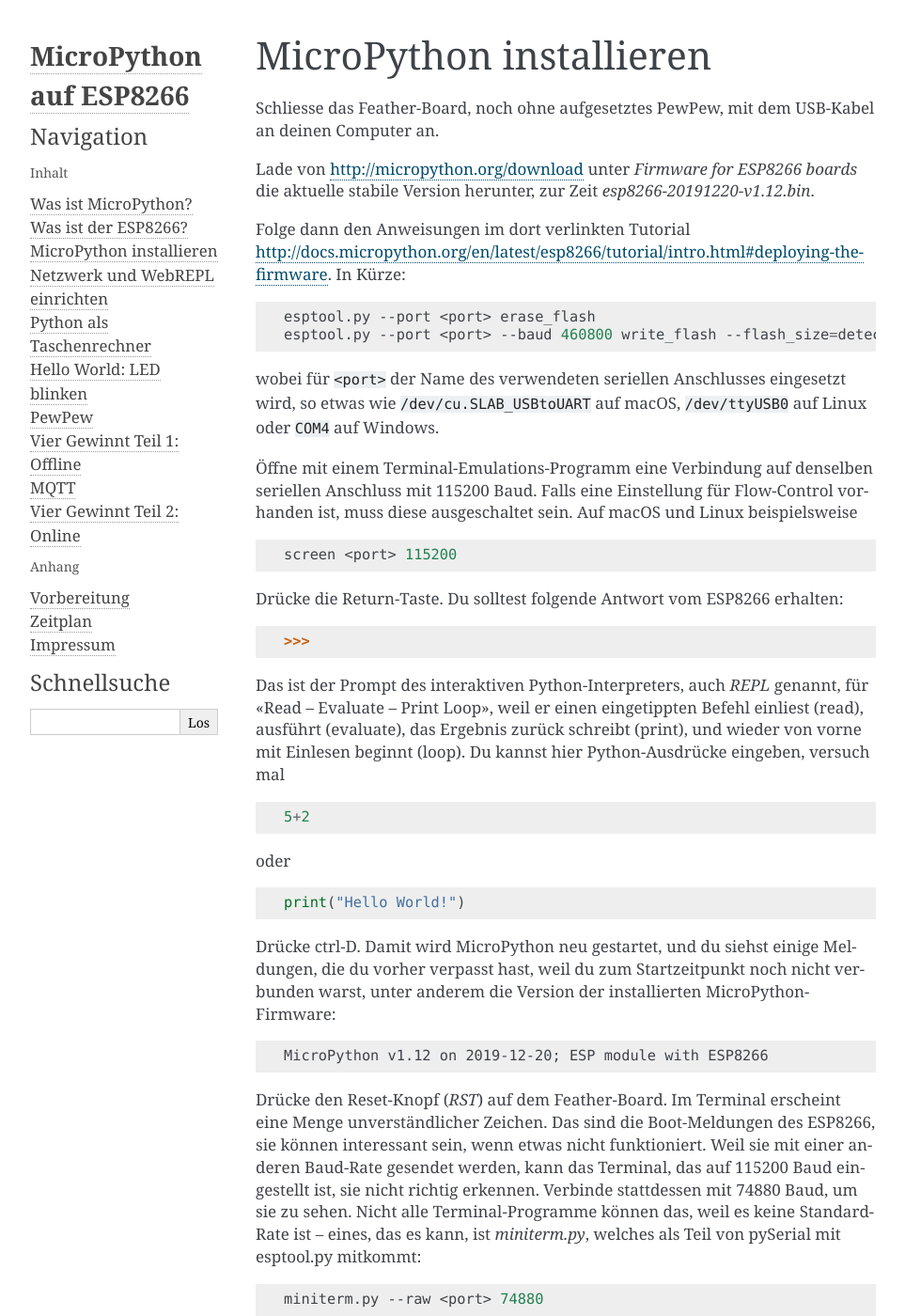
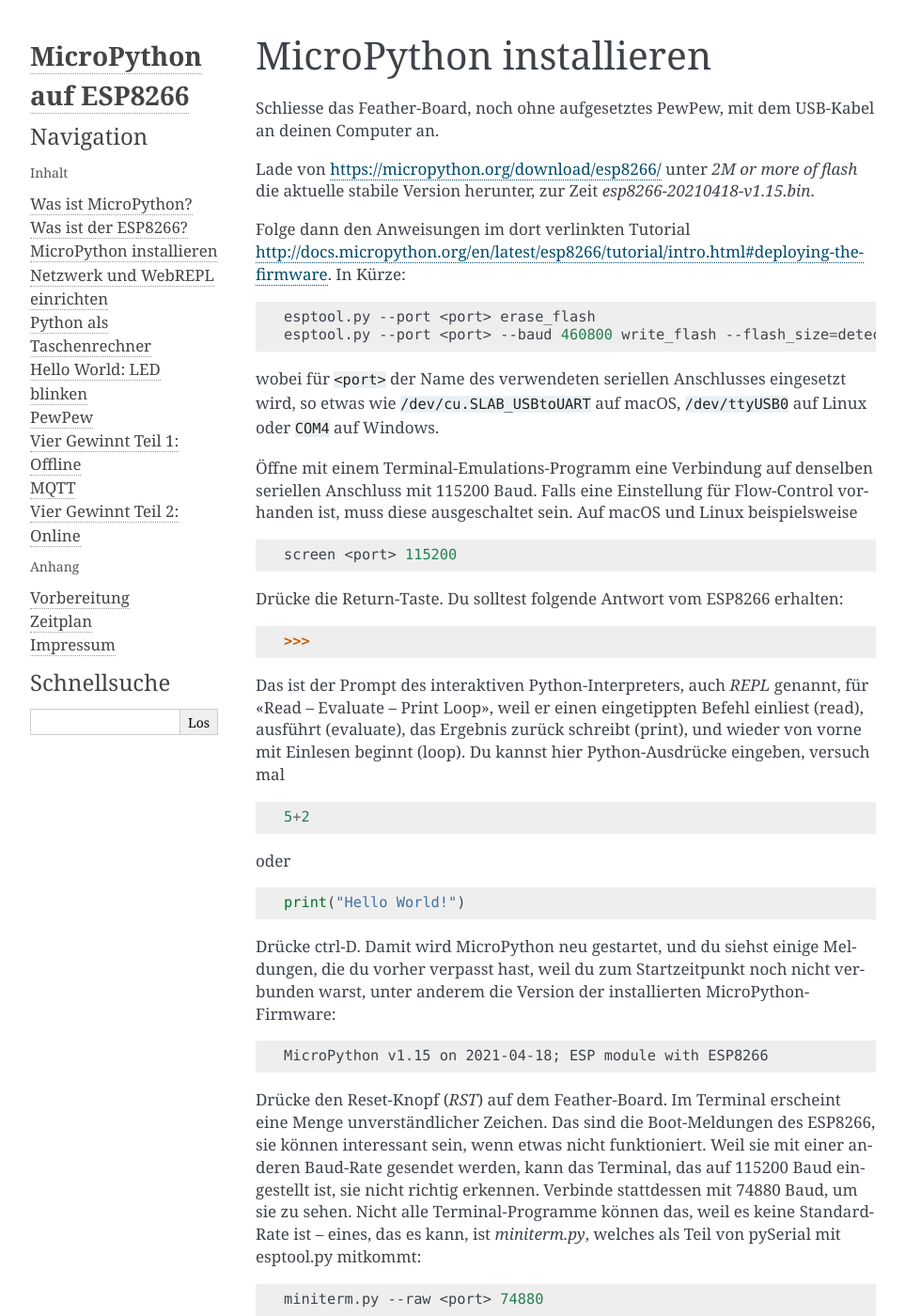
Before and after one commit to cwalther/micropython-workshop, a Sphinx documentation site: the page built from doc/source/install.rst, in a window 1280 px wide and 1400 px high. Shown: the whole window at 94% size, without its empty margins (148-1111 px from the left). Built offline with Sphinx 7.4.7, drawn with Linux system fonts in a browser that asks for light colours; some of the changed text lies outside the part shown.

Commit message:
Update to 2021.
- mention ESP32-S2
- MicroPython 1.15
- cwalther/game-menu/tree/menumodule is now merged upstream
- mention mpremote
- add link to presence on MQTT wiki
- mosquitto_sub is not needed for participants

```diff
--- a/doc/source/credits.rst
+++ b/doc/source/credits.rst
@@ -32,7 +32,7 @@
 Copyright und Lizenz
 --------------------
 
-© 2019–2020 Christian Walther ‹cwalther@gmx.ch›
+© 2019–2021 Christian Walther ‹cwalther@gmx.ch›
 
 This work is licensed under a `Creative Commons Attribution-ShareAlike 4.0 International License <https://creativecommons.org/licenses/by-sa/4.0/>`_.
 
--- a/doc/source/four-online.rst
+++ b/doc/source/four-online.rst
@@ -9,7 +9,7 @@
 +-------------------------------------------+--------+------------------------------------------+--------------------------------------------+
 | Topic                                     | retain | Inhalt                                   | abonniert als                              |
 +===========================================+========+==========================================+============================================+
-| ``fourinarow/lobby/``\ *SenderName*       |   ✓    | ``b'1'`` = präsent                       | ``fourinarow/lobby/+``                     |
+| ``fourinarow/lobby/``\ *SenderName*       |   ✓    | ``b'1'`` = präsent [#]_                  | ``fourinarow/lobby/+``                     |
 |                                           |        |                                          |                                            |
 |                                           |        | ``b''`` = weg (löscht beim Broker        |                                            |
 |                                           |        | gespeicherte Meldung) ← **letzter        |                                            |
--- a/doc/source/install.rst
+++ b/doc/source/install.rst
@@ -3,7 +3,7 @@
 
 Schliesse das Feather-Board, noch ohne aufgesetztes PewPew, mit dem USB-Kabel an deinen Computer an.
 
-Lade von http://micropython.org/download unter *Firmware for ESP8266 boards* die aktuelle stabile Version herunter, zur Zeit *esp8266-20191220-v1.12.bin*.
+Lade von https://micropython.org/download/esp8266/ unter *2M or more of flash* die aktuelle stabile Version herunter, zur Zeit *esp8266-20210418-v1.15.bin*.
 
 Folge dann den Anweisungen im dort verlinkten Tutorial http://docs.micropython.org/en/latest/esp8266/tutorial/intro.html#deploying-the-firmware. In Kürze:
 
@@ -36,7 +36,7 @@
 
 .. code-block:: none
 
-   MicroPython v1.12 on 2019-12-20; ESP module with ESP8266
+   MicroPython v1.15 on 2021-04-18; ESP module with ESP8266
 
 Drücke den Reset-Knopf (*RST*) auf dem Feather-Board. Im Terminal erscheint eine Menge unverständlicher Zeichen. Das sind die Boot-Meldungen des ESP8266, sie können interessant sein, wenn etwas nicht funktioniert. Weil sie mit einer anderen Baud-Rate gesendet werden, kann das Terminal, das auf 115200 Baud eingestellt ist, sie nicht richtig erkennen. Verbinde stattdessen mit 74880 Baud, um sie zu sehen. Nicht alle Terminal-Programme können das, weil es keine Standard-Rate ist – eines, das es kann, ist *miniterm.py*, welches als Teil von pySerial mit esptool.py mitkommt:
 
--- a/doc/source/intro.rst
+++ b/doc/source/intro.rst
@@ -33,5 +33,7 @@
 
 2016 brachte Espressif Systems den ESP32 auf den Markt, mit höherer Taktfrequenz, Dual-Core-CPU, mehr IOs und Bluetooth der «grosse Bruder» des ESP8266. Mittlerweile kostet er fast so wenig wie der ESP8266 und wird inzwischen auch in vielen Maker-Projekten eingesetzt, selbst wenn diese Leistung gar nicht immer nötig wäre. In diesem Kurs bleiben wir vorerst beim ESP8266, aus zwei Gründen:
 
-* Zur Zeit ist MicroPython auf dem ESP32 noch etwas weniger ausgereift als auf dem ESP8266. Das ist jedoch in Änderung begriffen.
+* Lange Zeit war MicroPython auf dem ESP32 noch etwas weniger ausgereift als auf dem ESP8266. Inzwischen ist die Unterstützung jedoch gut.
 * Der ESP32 braucht mehr Strom als der ESP8266.
+
+2020 kam der ESP32-S2 hinzu, mit nur einem Core und ohne Bluetooth, dafür mit USB. Er wird auch von CircuitPython unterstützt.
--- a/doc/source/pewpew.rst
+++ b/doc/source/pewpew.rst
@@ -6,9 +6,9 @@
 Installation
 ------------
 
-Die nötigen Libraries für den Betrieb unseres PewPew Lite 4.2 mit MicroPython finden sich auf https://github.com/pewpew-game/pew-pewpewlite-4.x-micropython. Ausserdem benötigen wir https://github.com/cwalther/game-menu/tree/menumodule. Verwende bei beiden *Clone or download* ▸ *Download ZIP* (oder klone sie mit Git). Wer will, kann von den *game-* Repositories unter https://github.com/pewpew-game noch ein paar Beispiel-Spiele herunterladen.
+Die nötigen Libraries für den Betrieb unseres PewPew Lite 4.2 mit MicroPython finden sich auf https://github.com/pewpew-game/pew-pewpewlite-4.x-micropython. Ausserdem benötigen wir https://github.com/pewpew-game/game-menu. Verwende bei beiden *Code* ▸ *Download ZIP* (oder klone sie mit Git). Wer will, kann von den *game-* Repositories unter https://github.com/pewpew-game noch ein paar Beispiel-Spiele herunterladen.
 
-Beim ersten Start nach der Installation wurde von MicroPython in dem Teil des Flash-Speichers, der nicht von der Firmware belegt ist, ein Filesystem eingerichtet. Dort können Libraries und Scripts abgelegt werden, ohne dass die Firmware neu installiert werden muss. Um Dateien vom Computer zu übertragen, kann WebREPL verwendet werden, entweder mit dem Kasten oben rechts im Web-Interface oder auf der Kommandozeile mit dem im WebREPL-Download enthaltenen Tool *webrepl_cli.py*. Es gibt keinen offiziellen Standard, um Dateien über die serielle (USB-) Verbindung zu übertragen, jedoch tun das einige von der Community entwickelte Tools, indem sie sie quasi automatisiert über die REPL eintippen. Beispiele sind `pyboard.py <https://github.com/micropython/micropython/blob/master/tools/pyboard.py>`_, `rshell <https://github.com/dhylands/rshell>`_ und `ampy <https://github.com/scientifichackers/ampy>`_.
+Beim ersten Start nach der Installation wurde von MicroPython in dem Teil des Flash-Speichers, der nicht von der Firmware belegt ist, ein Filesystem eingerichtet. Dort können Libraries und Scripts abgelegt werden, ohne dass die Firmware neu installiert werden muss. Um Dateien vom Computer zu übertragen, kann WebREPL verwendet werden, entweder mit dem Kasten oben rechts im Web-Interface oder auf der Kommandozeile mit dem im WebREPL-Download enthaltenen Tool *webrepl_cli.py*. Es gibt keinen offiziellen Standard, um Dateien über die serielle (USB-) Verbindung zu übertragen, jedoch tun das einige Tools, indem sie sie quasi automatisiert über die REPL eintippen. Beispiele sind von den MicroPython-Entwicklern `mpremote <https://pypi.org/project/mpremote/>`_ oder `pyboard.py <http://docs.micropython.org/en/latest/reference/pyboard.py.html>`_, sowie von der Community `rshell <https://github.com/dhylands/rshell>`_ und `ampy <https://github.com/scientifichackers/ampy>`_.
 
 Die Dateien *pew.py*, *random.py* und *time.py* aus *pew-pewpewlite-4.x-micropython* müssen in den Ordner ``/lib/`` auf dem Board. Dieser existiert standardmässig noch nicht und muss erst erzeugt werden. Bei *webrepl_cli.py* kann ein absoluter Zielpfad angegeben werden, das Web-Interface platziert Dateien immer im *current working directory*. Dieses kann per REPL geändert werden. Führe also folgendes aus::
 
--- a/doc/source/preparation.rst
+++ b/doc/source/preparation.rst
@@ -24,7 +24,7 @@
 
 * **esptool.py** wird installiert mit ``pip install esptool`` im Kommandozeilen-Terminal deines Systems. Wenn du mit ``esptool.py -h`` den Hilfetext aufrufen kannst, ist die Installation in Ordnung.
 
-* **Mu**, welches speziell für (Micro)Python gemacht ist, als **Text-Editor** und **serielles Terminal**. Lade von https://codewith.mu die Version 1.1.0 oder neuer herunter, zur Zeit erst als Alpha verfügbar – vorher fehlt die Integration von ESP-Mikrocontrollern.
+* **Mu**, welches speziell für (Micro)Python gemacht ist, als **Text-Editor** und **serielles Terminal**. Lade von https://codewith.mu die Version 1.1.0 oder neuer herunter (zur Zeit in Beta) – vorher fehlt die Integration von ESP-Mikrocontrollern.
 
 * Der **USB-Seriell-Treiber** von Silicon Labs: https://www.silabs.com/products/development-tools/software/usb-to-uart-bridge-vcp-drivers
 
```
Also changed, not shown: other parts of doc/source/four-online.rst (+3 -1 lines), other parts of doc/source/install.rst (+1 -1 lines).
